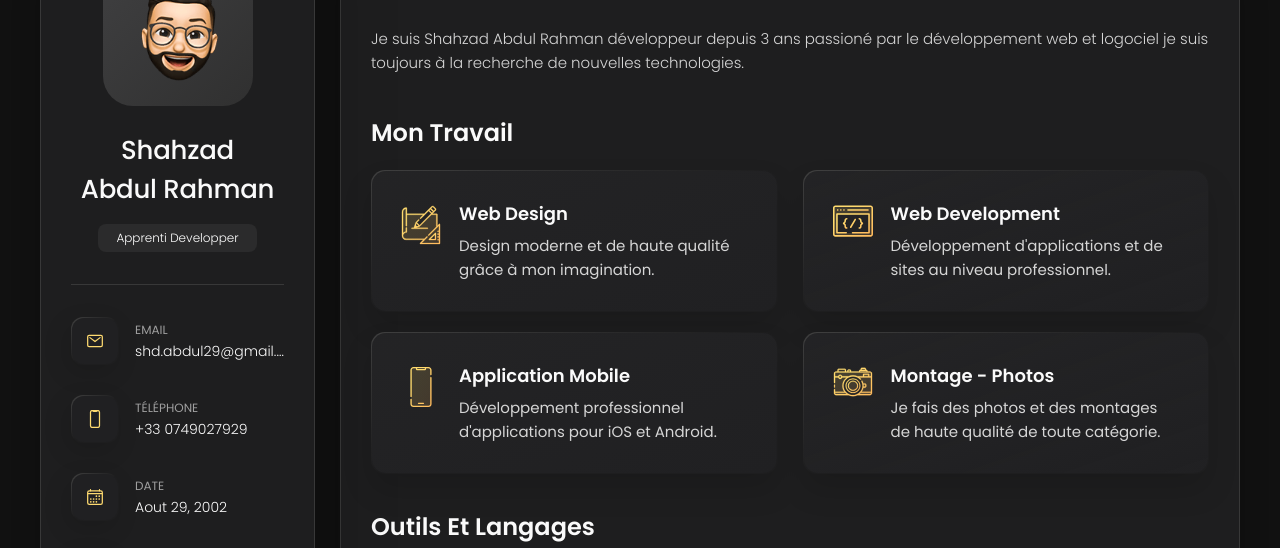
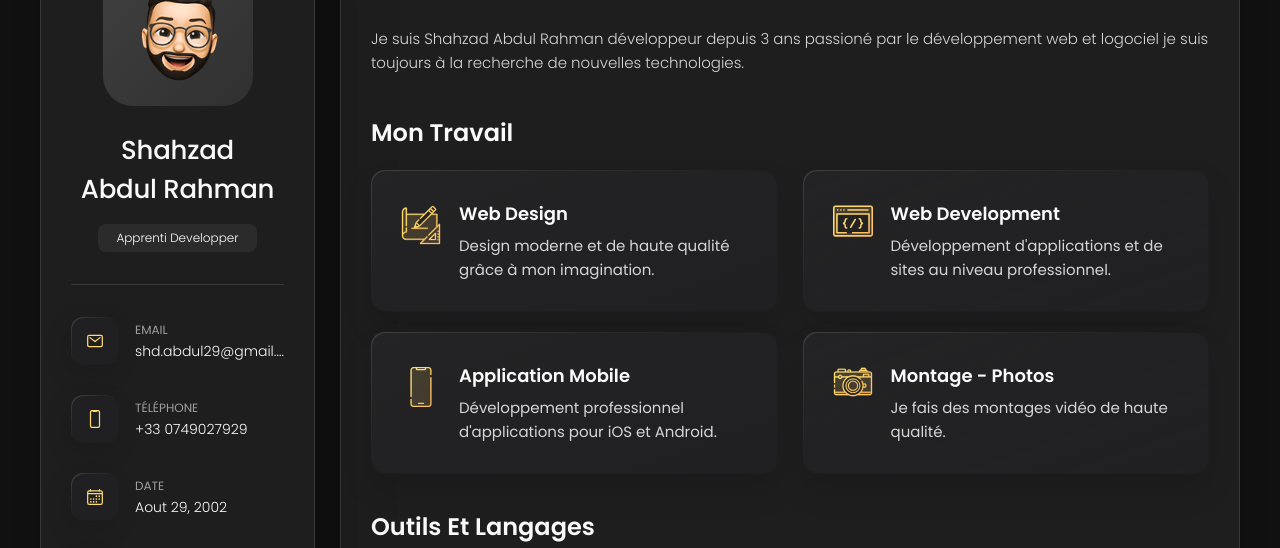
Before and after one commit to QuickoAbdul/QuickoAbdul.github.io, a plain HTML site: page index.html in a window 1280 px wide. Shown: the part 162-710 px from the top of the page. Drawn offline with nearby package versions, Linux system fonts and the light colour scheme.

Commit message:
Update index.html

```diff
--- a/index.html
+++ b/index.html
@@ -284,7 +284,7 @@
                 <h4 class="h4 service-item-title">Montage - Photos</h4>
 
                 <p class="service-item-text">
-                  Je fais des photos et des montages de haute qualité de toute catégorie.</p>
+                  Je fais des montages vidéo de haute qualité.</p>
               </div>
 
             </li>
```
